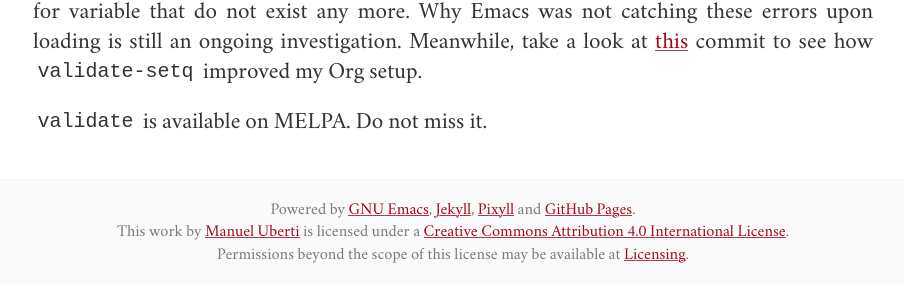
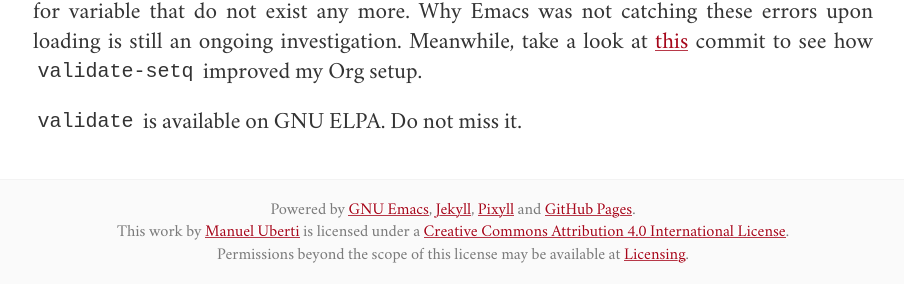
Before and after one commit to manuel-uberti/manuel-uberti.github.io, a Jekyll site: the page built from _posts/2016-09-17-validate.md, in a window 1280 px wide. Shown: the part 961-1245 px from the top of the page, without its empty margins (187-1091 px from the left). Built offline with Jekyll 4.4.1, drawn with Linux system fonts in a browser that asks for light colours; some web fonts are replaced.

Commit message:
Fix reference to package archive

```diff
--- a/_posts/2016-09-17-validate.md
+++ b/_posts/2016-09-17-validate.md
@@ -44,4 +44,4 @@ at
 [this](https://github.com/manuel-uberti/.emacs.d/commit/2217e0a1608eb9c3dfc8921be73514353b6cc035) commit
 to see how `validate-setq` improved my Org setup.
 
-`validate` is available on MELPA. Do not miss it.
+`validate` is available on GNU ELPA. Do not miss it.
```
